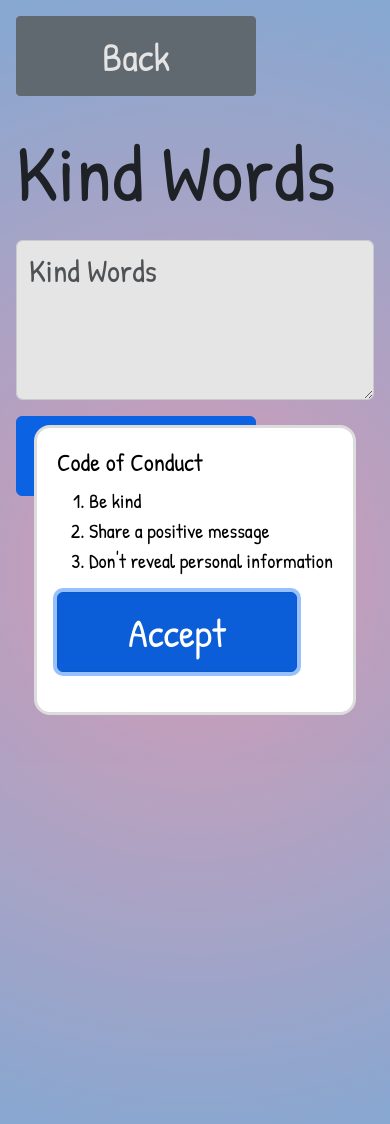
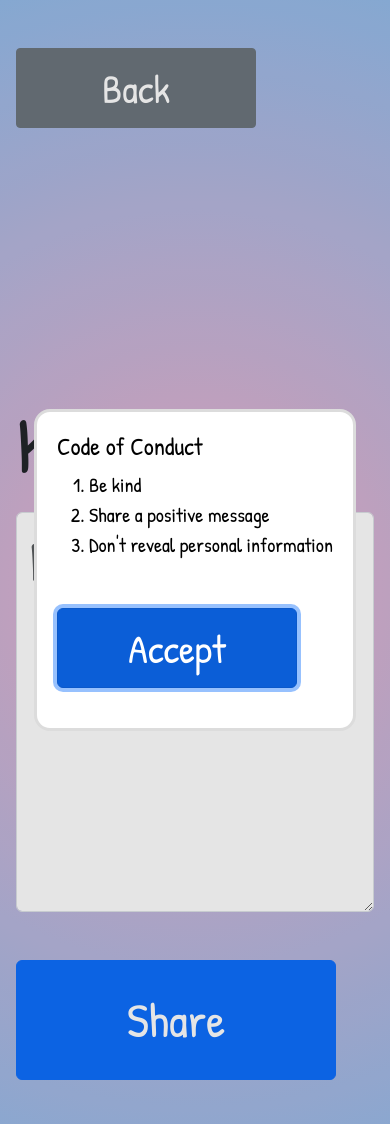
Before and after one commit to imann24/kind_cloud, a Django app: page /create/ in a window 390 px wide. Shown: the top 1124 px of the page. Run offline with Django 5.2, Linux system fonts and the light colour scheme; some libraries are stand-ins or nearby versions.

Commit message:
Increase responsiveness of create pg

```diff
--- a/app/kind_cloud/static/create.css
+++ b/app/kind_cloud/static/create.css
@@ -11,18 +11,26 @@
 
 @media (max-width: 1000px) {
     #create-form {
+        margin-top: 15rem;
         font-size: 5rem;
         width: 100%;
     }
 
     #create-form textarea {
-        font-size: 2rem;
-        height: 10rem;
+        font-size: 3.5rem;
+        height: 25rem;
     }
 
     .btn {
+        margin-top: 2rem;
         width: 15rem;
         height: 5rem;
         font-size: 2.5rem;
     }
+
+    #create-form .btn {
+        width: 20rem;
+        height: 7.5rem;
+        font-size: 3rem;
+    }
 }
```
